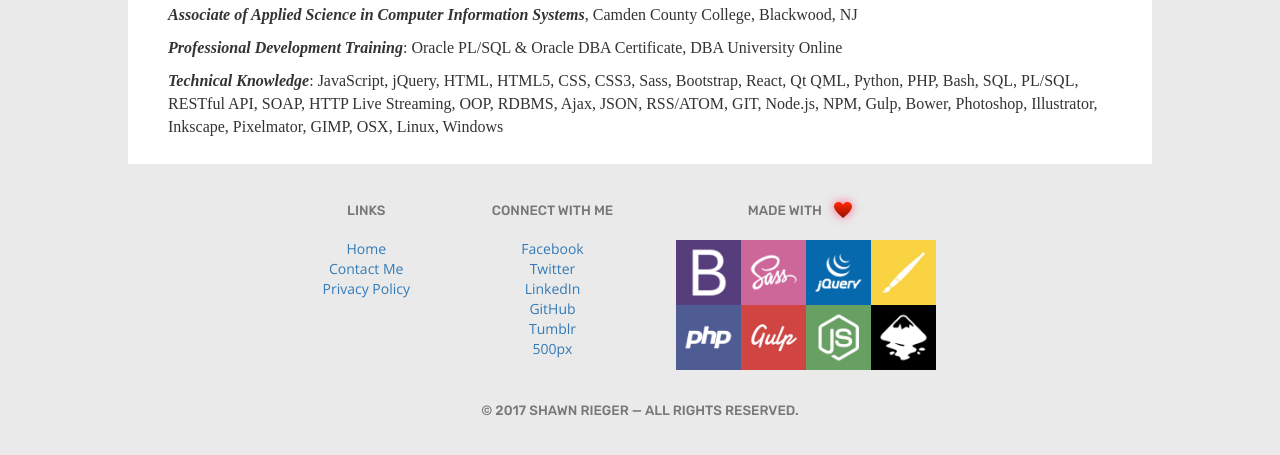
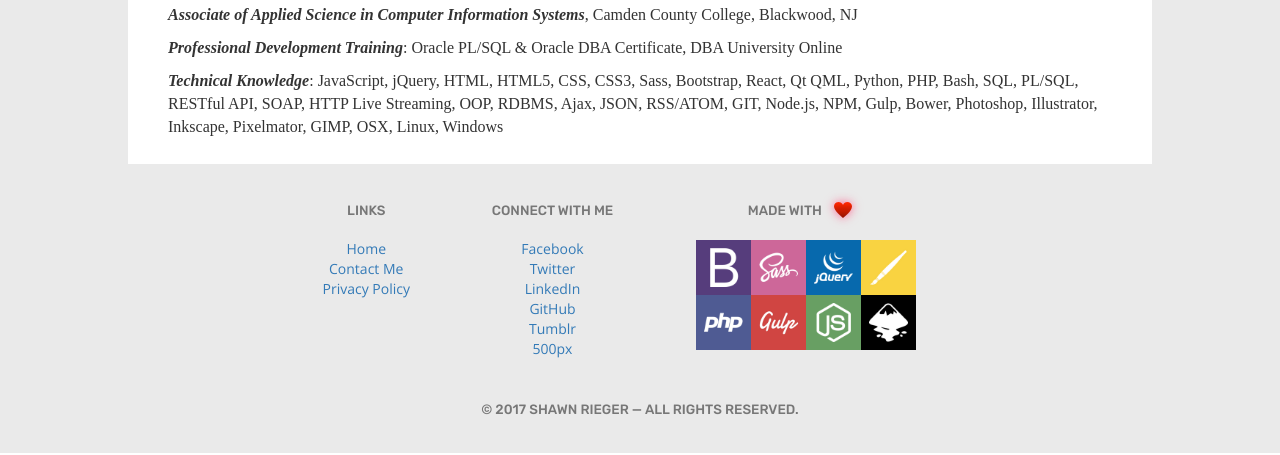
Before and after one commit to riegersn/shawnrieger, a PHP site: page / in a window 1280 px wide. Shown: the part 5065-5520 px from the top of the page. Run offline with PHP 8.4, Linux system fonts and the light colour scheme; style sheets or scripts are compiled from the project's sources; some libraries are stand-ins or nearby versions.

Commit message:
Restrict width not height

```diff
--- a/sass/partials/_footer.scss
+++ b/sass/partials/_footer.scss
@@ -19,7 +19,7 @@
   }
 
   .made-with {
-    max-height: 130px;
+    max-width: 220px;
   }
 
   .love {
```
